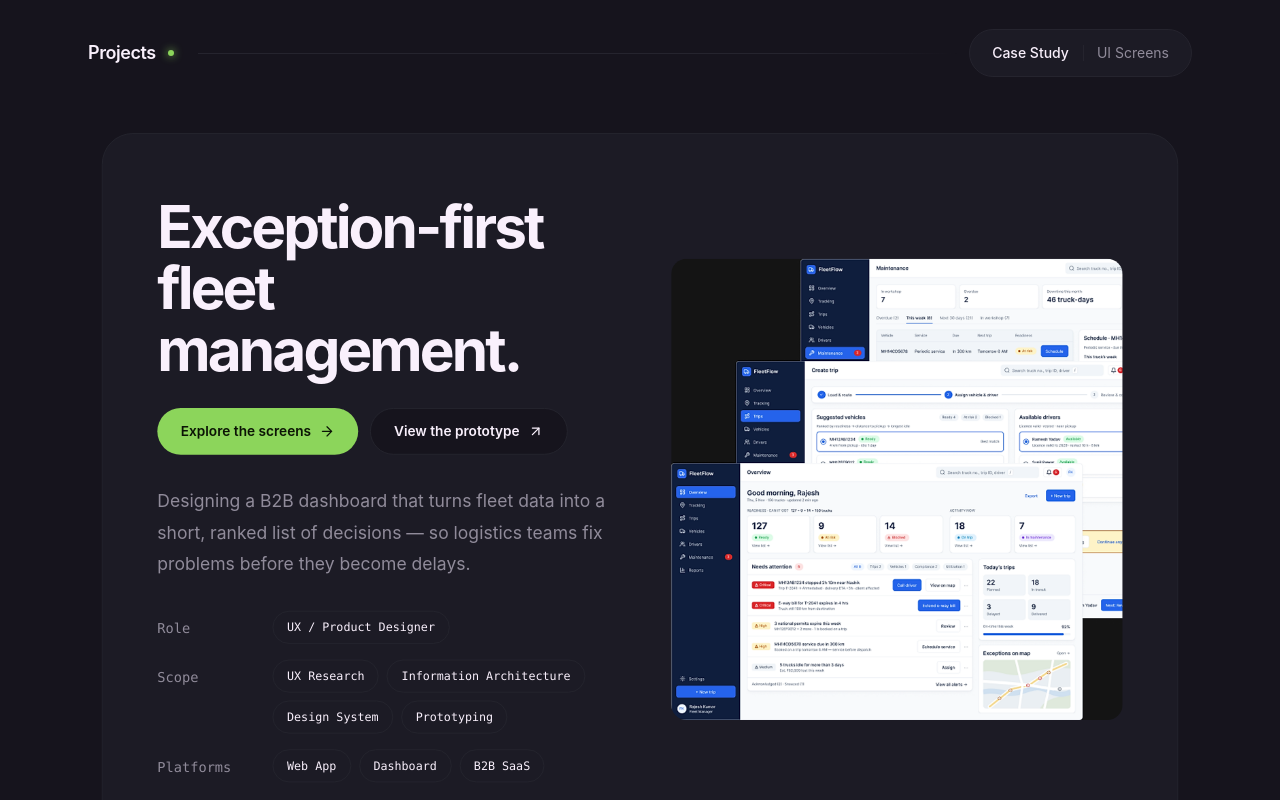
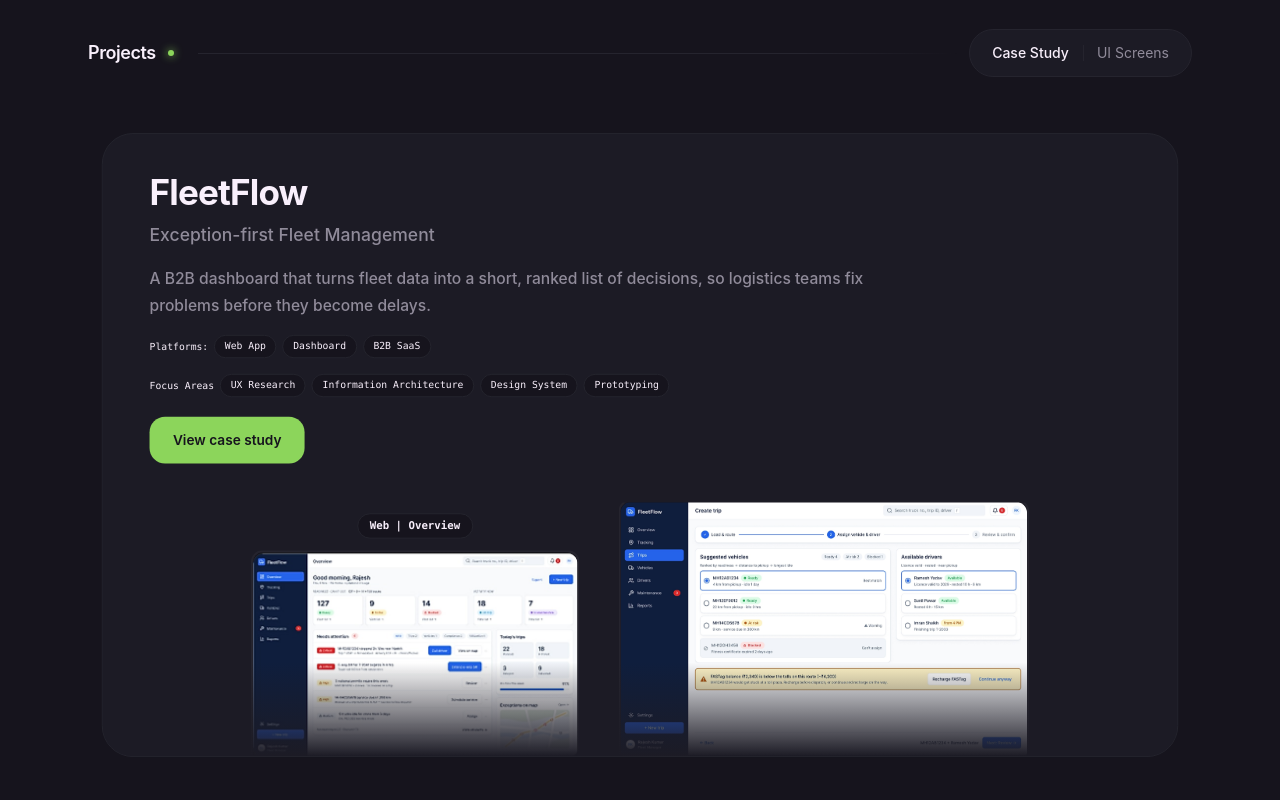
Before and after one commit to paidivishwas/portfoilo-website, a React (Vite) app: page / in a window 1280 px wide. Shown: the part 900-1700 px from the top of the page. Built offline with nearby package versions, Linux system fonts and the light colour scheme.

Commit message:
rechange

```diff
--- a/src/components/CaseStudyCard.jsx
+++ b/src/components/CaseStudyCard.jsx
@@ -1,5 +1,4 @@
 import DeviceStage from './DeviceStage'
-import { FleetFlowHero } from './FleetFlowCaseStudy'
 
 function TagRow({ label, items }) {
   return (
@@ -20,7 +19,6 @@ function TagRow({ label, items }) {
 }
 
 export default function CaseStudyCard({ study }) {
-  if (study.id === 'fleet-management') return <FleetFlowHero card />
   const id = `case-study-${study.id}`
   return (
     <article
--- a/src/components/DeviceStage.jsx
+++ b/src/components/DeviceStage.jsx
@@ -3,6 +3,7 @@ const SPECS = {
   phone: { ratio: '9 / 19', height: '92%', radius: 'rounded-[1.75rem]' },
   tablet: { ratio: '3 / 4', height: '78%', radius: 'rounded-3xl' },
   tv: { ratio: '16 / 9', height: '58%', radius: 'rounded-2xl' },
+  laptop: { ratio: '8 / 5', height: '70%', radius: 'rounded-xl' },
 }
 
 function Skeleton() {
@@ -28,7 +29,7 @@ export default function DeviceStage({ devices, title }) {
             <figure
               key={d.caption}
               className="m-0 flex flex-col items-center justify-end gap-3"
-              style={{ height: spec.height }}
+              style={d.width ? { width: d.width } : { height: d.height ?? spec.height }}
             >
               <figcaption className="hidden shrink-0 whitespace-nowrap rounded-full border border-line bg-paper px-3 py-1 font-mono text-[11px] font-bold text-ink sm:block">
                 {d.caption}
@@ -36,10 +37,14 @@ export default function DeviceStage({ devices, title }) {
               <div
                 role="img"
                 aria-label={`${title}: ${d.caption}`}
-                className={`min-h-0 flex-1 border-2 border-b-0 border-line bg-paper ${spec.radius} rounded-b-none`}
+                className={`min-h-0 flex-1 overflow-hidden border-2 border-b-0 border-line bg-paper ${spec.radius} rounded-b-none`}
                 style={{ aspectRatio: spec.ratio }}
               >
-                <Skeleton />
+                {d.src ? (
+                  <img src={d.src} alt="" loading="lazy" className="block h-full w-full rounded-t-[inherit] object-cover object-top" />
+                ) : (
+                  <Skeleton />
+                )}
               </div>
             </figure>
           )
--- a/src/data/content.js
+++ b/src/data/content.js
@@ -44,11 +44,10 @@ export const projects = [
     focusAreas: ['UX Research', 'Information Architecture', 'Design System', 'Prototyping'],
     category: 'Case Study',
     href: '#/case/fleet-management',
-    cover: '/case/fleetflow/cover.png',
     figma: 'https://www.figma.com/design/u5W31UJNtyu2j0aghtQawe/fleet-management?node-id=34-11',
     devices: [
-      { type: 'tablet', caption: 'Web | Overview' },
-      { type: 'phone', caption: 'Web | Dispatch' },
+      { type: 'laptop', caption: 'Web | Overview', src: '/case/fleetflow/morning.jpg', width: '32%' },
+      { type: 'laptop', caption: 'Web | Dispatch', src: '/case/fleetflow/assign.jpg', width: '40%' },
     ],
   },
   // Empty layouts, ready to be filled in
```
Also changed, not shown: 1 other file (tests, documents, lock files or other folders).
